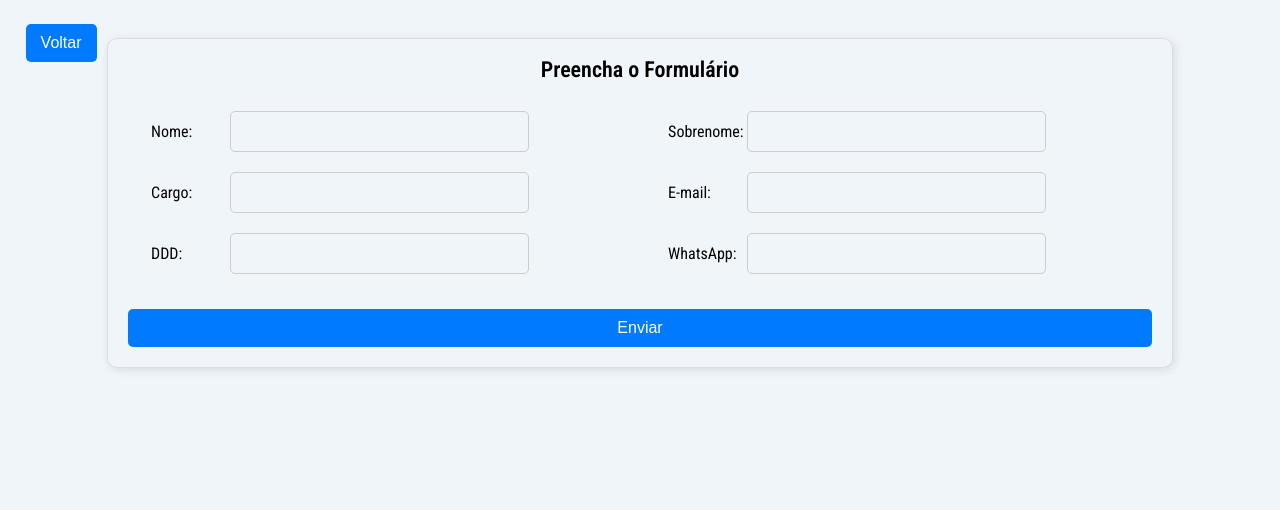
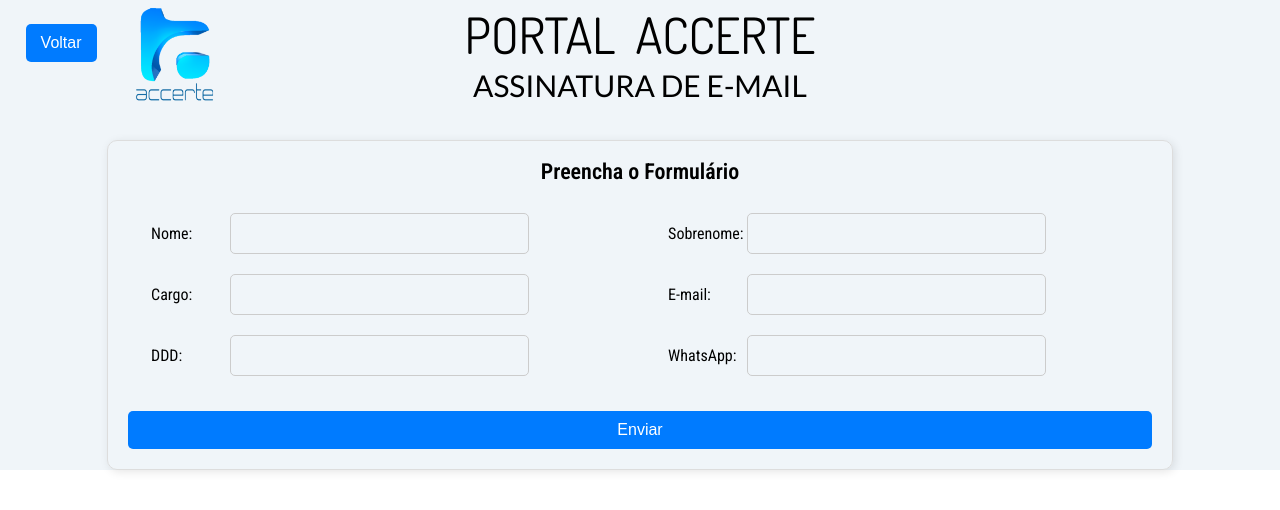
Before and after one commit to anarehder/interno_accerte_front, a React (Vite) app: page /assinatura in a window 1280 px wide. Shown: the top 510 px of the page. Built offline with nearby package versions, Linux system fonts and the light colour scheme.

Commit message:
feat: cabecalho fix: console

```diff
--- a/src/pages/SignatureEmailPage.jsx
+++ b/src/pages/SignatureEmailPage.jsx
@@ -3,6 +3,7 @@
 import download from "downloadjs";
 import styled from 'styled-components';
 import backgroundSignature from "/home/accerte/interno_accerte_front/src/assets/FUNDO_SIGNATURE.png";
+import logo from "../assets/LOGO_PNG.png"
 import { Link } from 'react-router-dom';
 
 function SignatureEmailPage() {
@@ -32,9 +33,15 @@
         if (name === "whatsapp") {
             const formattedWhatsApp = value
                 .replace(/\D/g, "") // Remove tudo que não for número
-                .slice(0, 9) // Limita a 9 dígitos
+                .slice(0, 10) // Limita a 9 dígitos
                 .replace(/(\d{5})(\d{0,4})/, "$1-$2"); // Aplica a máscara 99999-9999
             setForm((prev) => ({ ...prev, [name]: formattedWhatsApp }));
+            return;
+        }
+
+        if (name === "email"){
+            const formattedText = value.toLowerCase()
+            setForm((prev) => ({ ...prev, [name]: formattedText }));
             return;
         }
 
@@ -81,7 +88,7 @@
         if (imageRef.current) {
             toPng(imageRef.current, { quality: 1 })
                 .then((dataUrl) => {
-                    download(dataUrl, "mail_signature.png", "image/png");
+                    download(dataUrl, `mail_signature_${form.nome}.png`, "image/png");
                 })
                 .catch((error) => {
                     console.error("Erro ao gerar a imagem:", error);
@@ -91,9 +98,17 @@
 
     return (
         <PageContainer>
-            <Link to="/">
+            <Link to="/portal">
                 <Button> Voltar </Button>
             </Link>
+            <TitleContainer>
+                <img src={logo} alt="Logo"/>
+                <div>
+                <p>PORTAL ACCERTE</p>
+                ASSINATURA DE E-MAIL
+                </div>
+
+            </TitleContainer>
             <FormContainer>
                 <h2>Preencha o Formulário</h2>
                 <form onSubmit={handleSubmit}>
@@ -124,7 +139,7 @@
                     </div>
                     <div>
                         <label>WhatsApp:</label>
-                        <Input type="text" name="whatsapp" value={form.whatsapp} onChange={handleChange} maxLength="9" />
+                        <Input type="text" name="whatsapp" value={form.whatsapp} onChange={handleChange} maxLength="10" />
                         {errors.whatsapp && <ErrorMessage>{errors.whatsapp}</ErrorMessage>}
                     </div>
                     <Button type="submit">Enviar</Button>
@@ -133,26 +148,26 @@
             {displayImage &&
             <SignatureContainer>
                 <div>
-                    <Button type="button" clear onClick={handleClear}>Limpar Formulário</Button>
+                    <Button type="button" color={"clear"} onClick={handleClear}>Limpar Formulário</Button>
                     <Button onClick={handleDownload}>
                         Baixar como PNG
                     </Button>
                 </div>
                 <ImageContainer ref={imageRef}>
                     <Name>
-                        <p>Matheus <strong>Vilarino</strong></p>
+                        <p>{form.nome} <strong>{form.sobrenome}</strong></p>
                     </Name>
                     <Position>
-                        <p>  <strong>Analista de Licitação</strong></p>
+                        <p>  <strong>{form.cargo}</strong></p>
                     </Position>
                     <WhatsApp>
-                        <strong>(62)</strong> 99222-9999
+                        <strong>({form.ddd})</strong> {form.whatsapp}
                     </WhatsApp>
                     <Site>
                         www.accerte.com.br
                     </Site>
                     <Mail>
-                        colaborador@accerte.com.br
+                        {form.email}
                     </Mail>
                     <Phone>
                         <strong>(62)</strong> 3945-9510
@@ -169,7 +184,7 @@
 
 const PageContainer = styled.div`
     width: 100%;
-    height: 100vh;
+    height: 100%;
     flex-direction: column;
     align-items: center;
     gap: 30px;
@@ -180,12 +195,39 @@
     }
 `
 
+const TitleContainer = styled.div`
+    width: 80%;
+    gap: 15px;
+    justify-content: center;
+    margin: 10px 0;
+    align-items: center;
+    font-family: "Lato", serif;
+    font-weight: 400;
+    font-style: normal;
+    font-size: 30px;
+    div{
+        flex-direction: column;
+        align-items: center;
+        gap: 10px;
+    }
+    p {
+        font-size: 50px;
+        font-family: "Dosis", serif;
+        word-spacing: 10px;
+    }
+    img {
+        width: 100px;
+        position: absolute;
+        left: 10%;
+    }
+}
+`
+
 const FormContainer = styled.div`
     max-width: 80%;
     gap: 25px;
     flex-direction: column;
     padding: 20px;
-    margin-top: 3%;
     border: 1px solid #ddd;
     border-radius: 10px;
     box-shadow: 2px 2px 10px rgba(0, 0, 0, 0.1);
@@ -212,7 +254,6 @@
     }
 `;
 
-// Estilização dos inputs
 const Input = styled.input`
   width: 60%;
   padding: 10px;
@@ -222,7 +263,6 @@
   font-size: 16px;
 `;
 
-// Estilização do botão
 const Button = styled.button`
   width: 100%;
   font-size: 16px;
@@ -230,11 +270,11 @@
   border: none;
   border-radius: 5px;
   cursor: pointer;
-  background-color: ${(props) => (props.clear ? "#ba1d2a" : "#007bff")};
+  background-color: ${(props) => (props.color === "clear" ? "#ba1d2a" : "#007bff")};
   color: white;
 
   &:hover {
-    background-color: ${(props) => (props.clear ? "#962831" : "#0056b3")};
+    background-color: ${(props) => (props.color === "clear"  ? "#962831" : "#0056b3")};
   }
 `;
 
```
Also changed, not shown: src/assets/LOGO_PNG.png (added).
